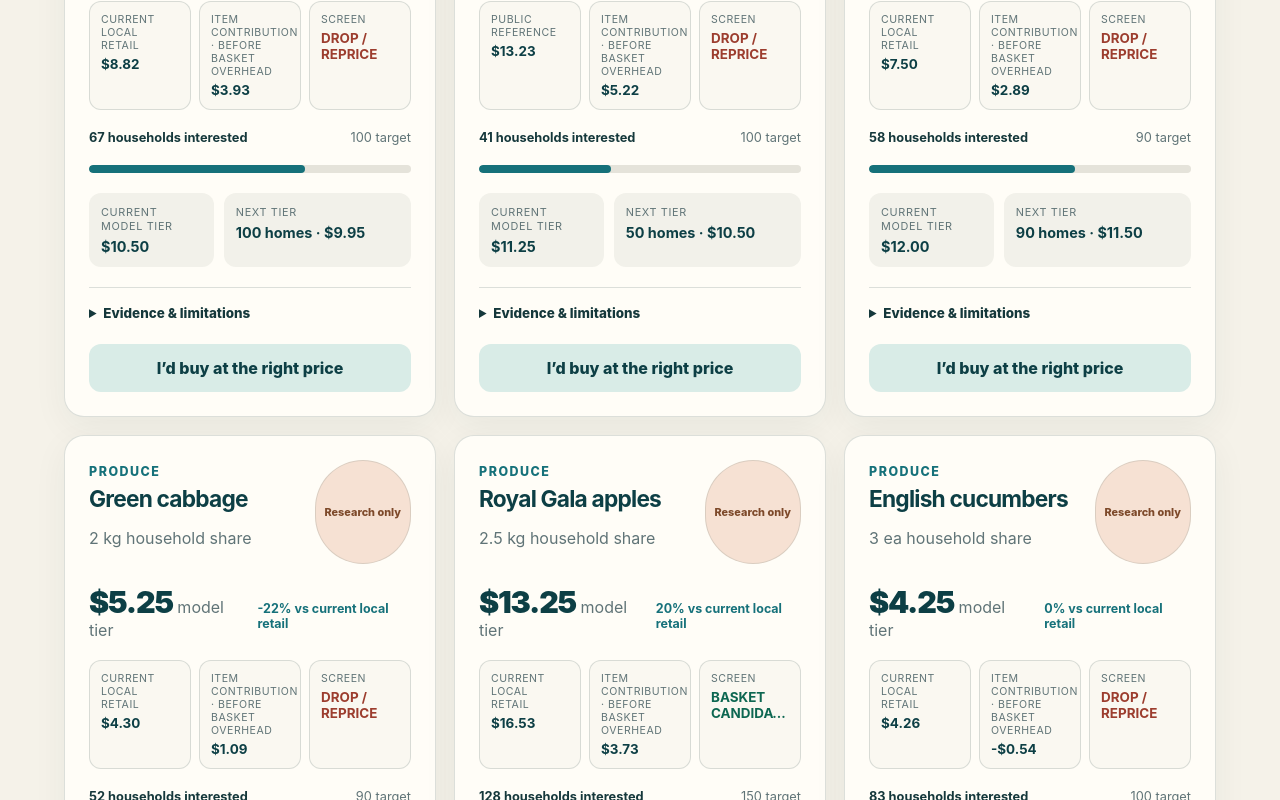
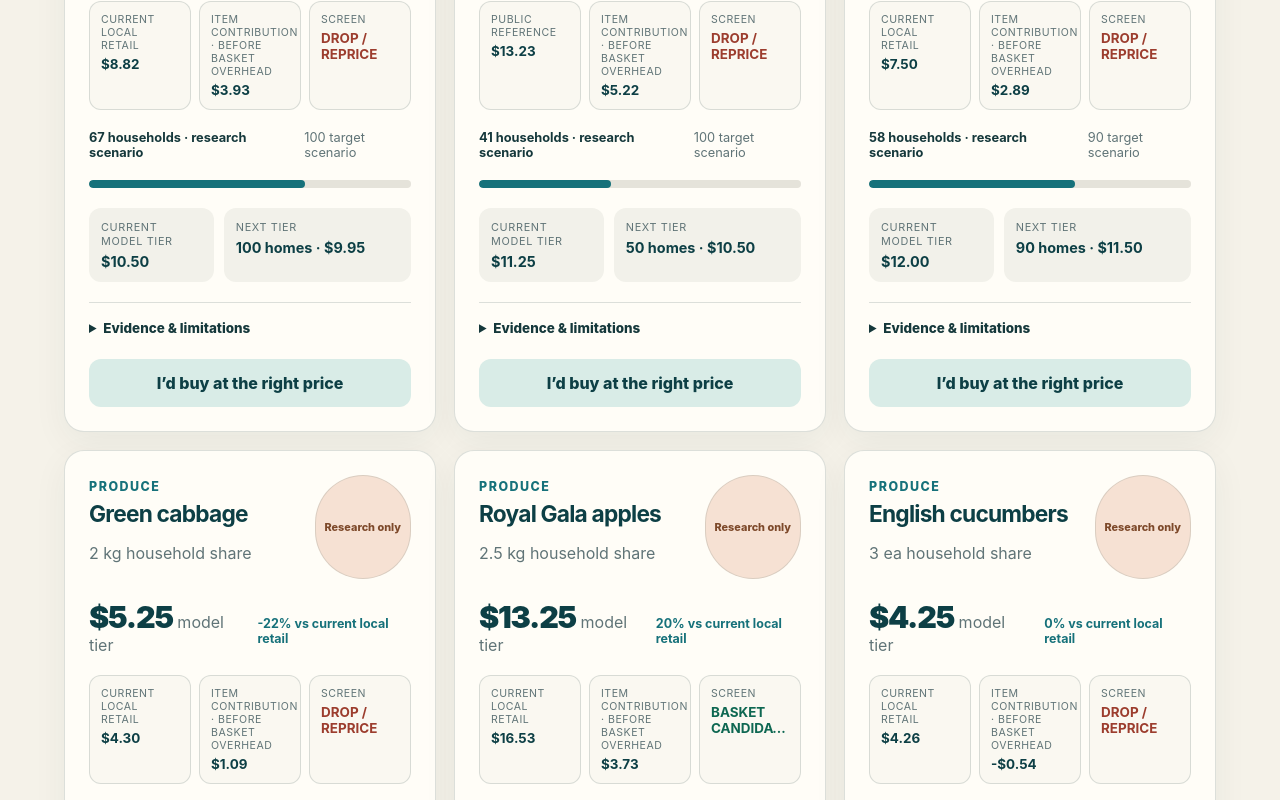
Before and after one commit to JeremyHennessy/HarbourCart, a React (Vite) app: page / in a window 1280 px wide. Shown: the part 1320-2120 px from the top of the page. Built offline with nearby package versions, Linux system fonts and the light colour scheme.

Commit message:
Separate modeled demand from procurement scenarios

```diff
--- a/src/App.tsx
+++ b/src/App.tsx
@@ -213,8 +213,8 @@ function BuyCard({
       </div>
 
       <div className="progress-label">
-        <strong>{householdCount} households interested</strong>
-        <span>{buy.targetHouseholds} target</span>
+        <strong>{householdCount} households · research scenario</strong>
+        <span>{buy.targetHouseholds} target scenario</span>
       </div>
       <div className="progress" aria-label={`${progress}% of target interest`}>
         <span style={{ width: `${progress}%` }} />
@@ -442,8 +442,9 @@ function DemandView({
           <h2>What would you actually buy?</h2>
         </div>
         <p>
-          These are local-only pilot signals stored in this browser. No order is
-          placed and no payment method is collected.
+          These are local-only pilot signals stored in this browser. The displayed
+          community counts are research scenarios, not collected HarbourCart
+          households. No order is placed and no payment method is collected.
         </p>
       </div>
 
@@ -463,7 +464,7 @@ function DemandView({
               <div>
                 <span className="eyebrow">{idea.unitLabel}</span>
                 <h3>{idea.name}</h3>
-                <p>{households} households currently modelled as interested</p>
+                <p>{households} households in the research scenario</p>
               </div>
               <label>
                 I would buy at or below
@@ -524,11 +525,12 @@ function AdminView({
   removeSupplierOffer: (id: string) => void;
   replaceSupplierOffers: (offers: SupplierOffer[]) => void;
 }) {
+  const [scenarioHouseholds, setScenarioHouseholds] = useState(50);
+
   const rows = useMemo(
     () =>
       pilotCandidates.map((buy) => {
-        const householdCount =
-          buy.householdsInterested + (demandRecord[buy.id]?.joined ? 1 : 0);
+        const householdCount = scenarioHouseholds;
         const liveComparator = lowestCurrentComparator(
           liveRetailFeed?.prices ?? [],
           buy.id,
@@ -569,7 +571,7 @@ function AdminView({
           ),
         };
       }),
-    [demandRecord, liveRetailFeed, supplierOffers],
+    [liveRetailFeed, supplierOffers, scenarioHouseholds],
   );
 
   const todayDate = new Date().toISOString().slice(0, 10);
@@ -620,6 +622,25 @@ function AdminView({
           Economics and evidence are separate gates. A strong public spread can
           justify supplier outreach; it cannot publish a customer-facing deal.
         </p>
+      </div>
+
+      <div className="scenario-control">
+        <label htmlFor="procurement-households">Procurement scenario</label>
+        <select
+          id="procurement-households"
+          value={scenarioHouseholds}
+          onChange={(event) =>
+            setScenarioHouseholds(Number(event.target.value))
+          }
+        >
+          <option value={50}>50 households</option>
+          <option value={100}>100 households</option>
+          <option value={250}>250 households</option>
+        </select>
+        <span>
+          Quote, MOQ and case-surplus economics use this scenario. It is not
+          represented as collected demand.
+        </span>
       </div>
 
       <div className="admin-summary">
```
